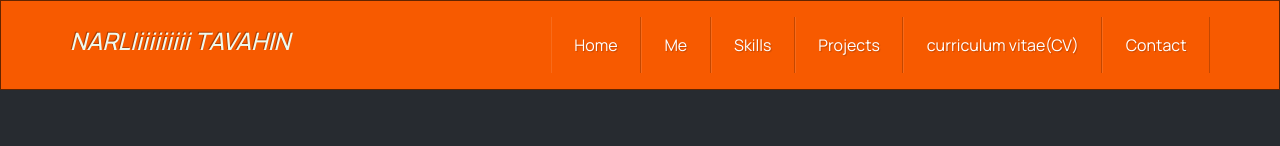
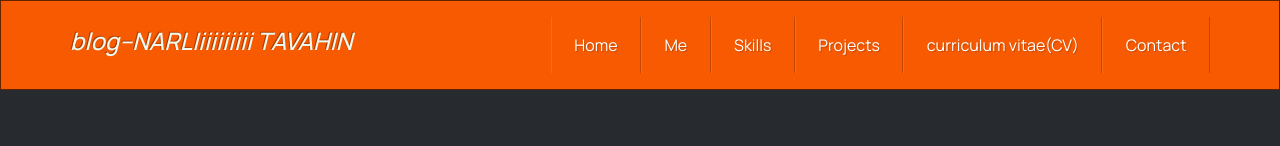
Before and after one commit to NarliTavahin/blog, a plain HTML site: page index.html in a window 1280 px wide. Shown: the top 146 px of the page. Drawn offline with nearby package versions, Linux system fonts and the light colour scheme; a web font is replaced by a local one.

Commit message:
Update index.html

```diff
--- a/index.html
+++ b/index.html
@@ -17,7 +17,7 @@
 
  <nav class="navbar py-3 navbar-expand-lg bg-primary bg-1" data-bs-theme="dark">
       <div class="container">
-        <h4><a href="narli.tavahin.ir" class="logo">NARLIiiiiiiiii  TAVAHIN</a></h4>
+        <h4><a href="narli.tavahin.ir" class="logo">blog--NARLIiiiiiiiii  TAVAHIN</a></h4>
         <button
           class="navbar-toggler"
           type="button"
```
